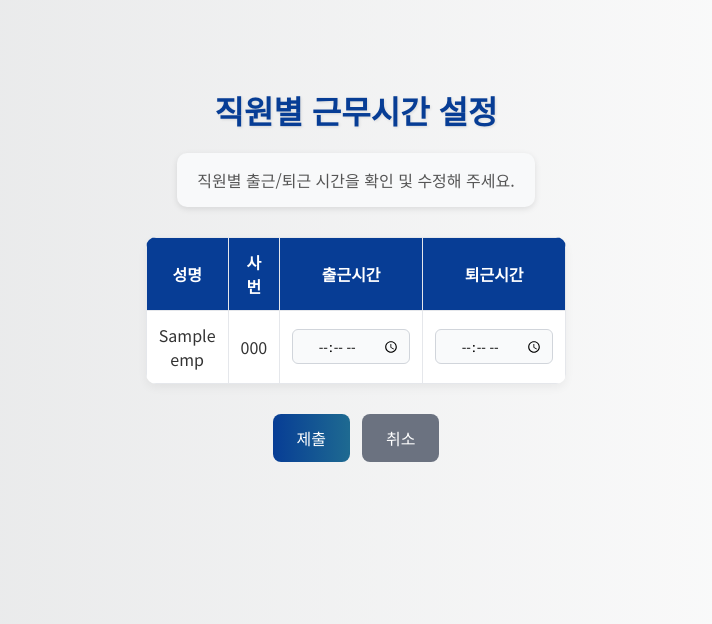
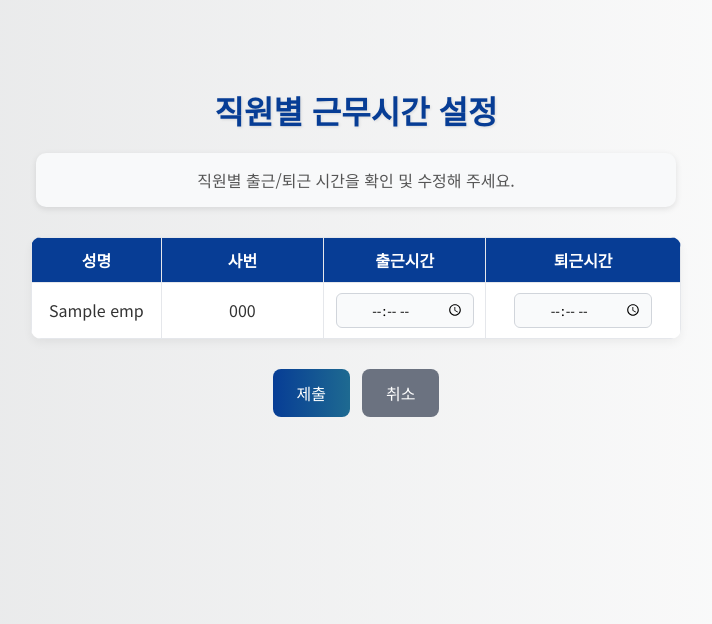
Before and after one commit to ejchoe24/bepa-supporter, a Flask app: template templates/trip_times.html in a window 1280 px wide. Shown: the top 624 px of the page, without its empty margins (284-996 px from the left). Run offline with Flask 3, Linux system fonts and the light colour scheme; the template is opened without the code that fills it: most values are stand-ins (such as "Sample title", 1, 10 or a date in 2020).

Commit message:
fix error

```diff
--- a/templates/trip_times.html
+++ b/templates/trip_times.html
@@ -34,7 +34,7 @@
       padding: 15px 20px;
       border-radius: 10px;
       box-shadow: 0 2px 6px rgba(0, 0, 0, 0.1);
-      max-width: 700px;
+      width: 600px; /* ✅ 고정 너비 */
       margin-bottom: 30px;
       color: #555;
       font-size: 1rem;
@@ -42,8 +42,7 @@
 
     table {
       border-collapse: collapse;
-      width: 90%;
-      max-width: 900px;
+      width: 650px; /* ✅ 테이블 너비 고정 */
       margin: 0 auto;
       box-shadow: 0 4px 10px rgba(0,0,0,0.05);
       background: #fff;
@@ -53,7 +52,7 @@
 
     th, td {
       border: 1px solid #e5e7eb;
-      padding: 12px;
+      padding: 10px;
       text-align: center;
     }
 
@@ -63,6 +62,12 @@
       font-weight: 600;
     }
 
+    /* ✅ 각 열 너비 고정 */
+    th:nth-child(1), td:nth-child(1) { width: 20%; } /* 성명 */
+    th:nth-child(2), td:nth-child(2) { width: 25%; } /* 사번 */
+    th:nth-child(3), td:nth-child(3) { width: 25%; } /* 출근시간 */
+    th:nth-child(4), td:nth-child(4) { width: 30%; } /* 퇴근시간 */
+
     input[type="time"] {
       border: 1px solid #d1d5db;
       padding: 6px 8px;
@@ -70,7 +75,7 @@
       background: #f9fafb;
       font-family: inherit;
       text-align: center;
-      width: 100px;
+      width: 120px; /* ✅ 입력창 고정 너비 */
     }
 
     .actions {
@@ -113,7 +118,7 @@
     직원별 출근/퇴근 시간을 확인 및 수정해 주세요.
   </div>
 
-  <form method="post" action="{{ url_for('times_save') }}">
+  <form method="post" action="{{ url_for('trip_times_save') }}">
     <table>
       <thead>
         <tr>
```
